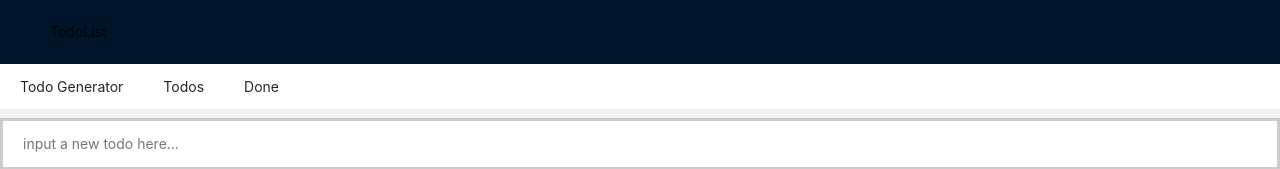
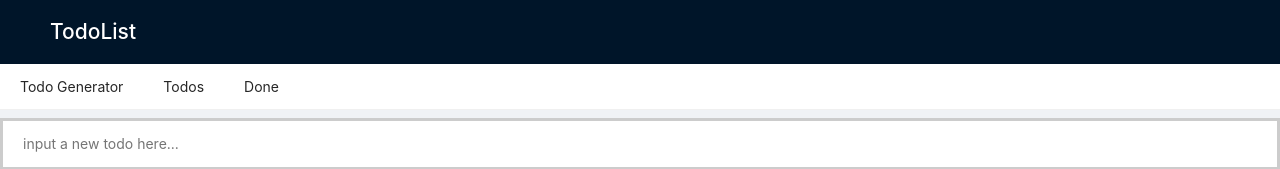
Before and after one commit to reyesha/to-do-list, a React (Create React App) app: page / in a window 1280 px wide. Shown: the top 169 px of the page. Built offline with nearby package versions, Linux system fonts and the light colour scheme; no server answers.

Commit message:
fix font color

```diff
--- a/src/components/TodoList.js
+++ b/src/components/TodoList.js
@@ -12,7 +12,7 @@ class TodoList extends Component {
         return (
             <div>
                 <Layout>
-                    <Header>TodoList</Header>
+                    <Header ><h1 style={{color: 'white'}}>TodoList</h1></Header>
                     <Content>
                         <BrowserRouter>
                             <Menu mode="horizontal">
```
